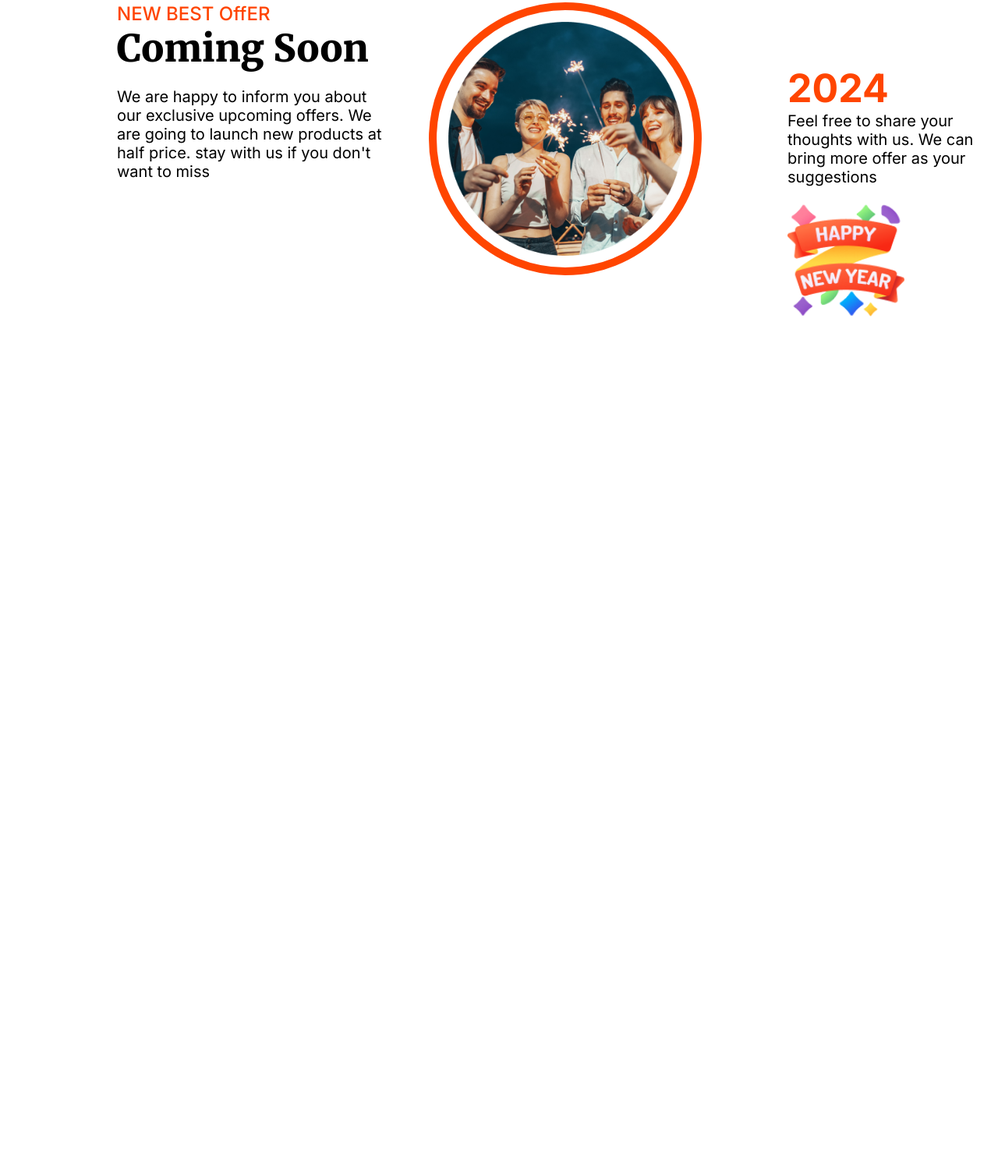
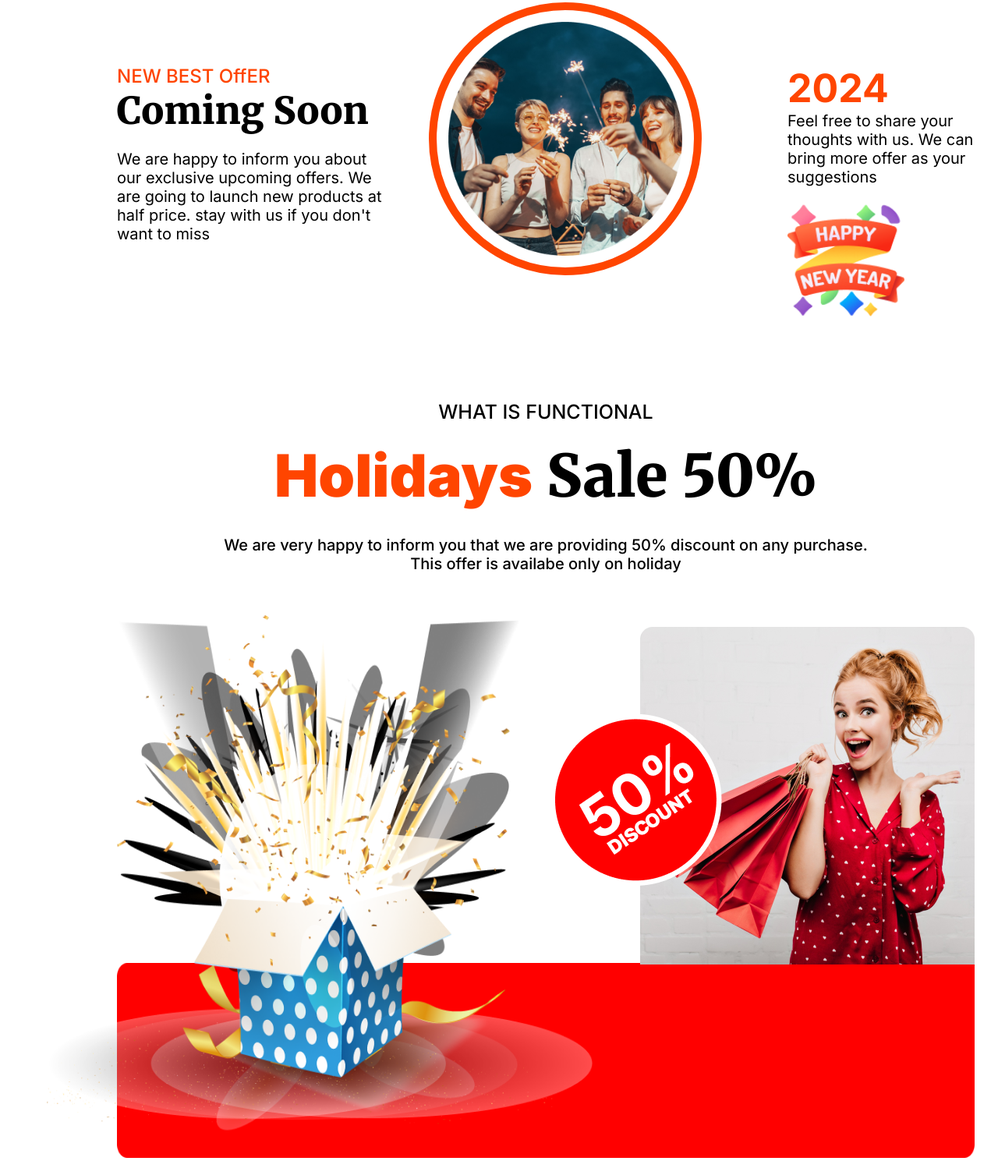
Before and after one commit to SMDAIYAN/assignment-one, a plain HTML site: page index.html in a window 1280 px wide. Shown: the part 2879-4368 px from the top of the page at 78% size. Before the commit the page ends 3292 px from the top, so only its background shows below. Drawn offline with Linux system fonts and the light colour scheme.

Commit message:
completed holiday sell section

```diff
--- a/index.html
+++ b/index.html
@@ -77,7 +77,6 @@
       <!-- comming soon section -->
 
       <section class="cs-container">
-
         <div class="cs-text-left">
           <p class="cs-title">NEW BEST OffER</p>
           <h1 class="cs-heading">Coming Soon</h1>
@@ -100,7 +99,25 @@
           </p>
           <img src="./images/Group 96.png" class="csr-img" />
         </div>
-    </section>
+      </section>
+
+      <!-- holiday sell section -->
+      <section class="holiday-sell">
+        <p class="hs-t">WHAT IS FUNCTIONAL</p>
+        <h1 class="hs-heading"><span class="hs-s">Holidays</span> Sale 50%</h1>
+        <p class="hs-des">
+          We are very happy to inform you that we are providing 50% discount on
+          any purchase. <br>This offer is availabe only on holiday
+        </p>
+
+        <div class="hs-pics">
+            <img src="./images/Rectangle 1.png"  class="hs-img2">
+            <img src="./images/Group 75.png"  class="hs-img3">
+            <img src="./images/Group 44.png"  class="hs-img4">
+            <img src="./images/Rectangle 2.png"  class="hs-img1">
+        </div>
+      </section>
+
 
     </main>
   </body>
--- a/styles/style.css
+++ b/styles/style.css
@@ -150,6 +150,7 @@ main {
     padding: 10px;
     border-radius: 10px;
     margin: 50px auto;
+    border: none;
 }
 
 
@@ -193,6 +194,7 @@ main {
 }
 
 .cs-text-left {
+    margin-top: 80px;
     margin-right: 50px;
 }
 
@@ -224,4 +226,61 @@ main {
     display: flex;
 }
 
-/*  */
+/* holiday sell sectin styles */
+
+.holiday-sell {
+    text-align: center;
+    margin-top: 100px;
+}
+
+.hs-t  {
+    font-size: 25px;
+    font-weight: 500;
+}
+
+.hs-heading {
+    font-size: 75px;
+    font-weight: 900;
+    font-family: "Merriweather", serif;
+    margin-top: 20px;
+}
+
+.hs-s {
+    color: orangered;
+}
+
+.hs-des {
+    font-size: 20px;
+    font-weight: 500;
+    margin-top: 30px;
+}
+
+.hs-pics {
+    position: relative;
+    margin-top: 500px;
+}
+
+.hs-img1 {
+    height: 250px;
+    width: 100%;
+}
+
+.hs-img3 {
+    position: absolute;
+    bottom: 20px;
+    left: -90px;
+    height: 680px;
+    width: 700px;
+}
+
+.hs-img2 {
+    position: absolute;
+    right: 0px;
+    bottom: 252px;
+}
+
+.hs-img4 {
+    position: absolute;
+    bottom: 310px;
+    right: 281px;
+}
```
